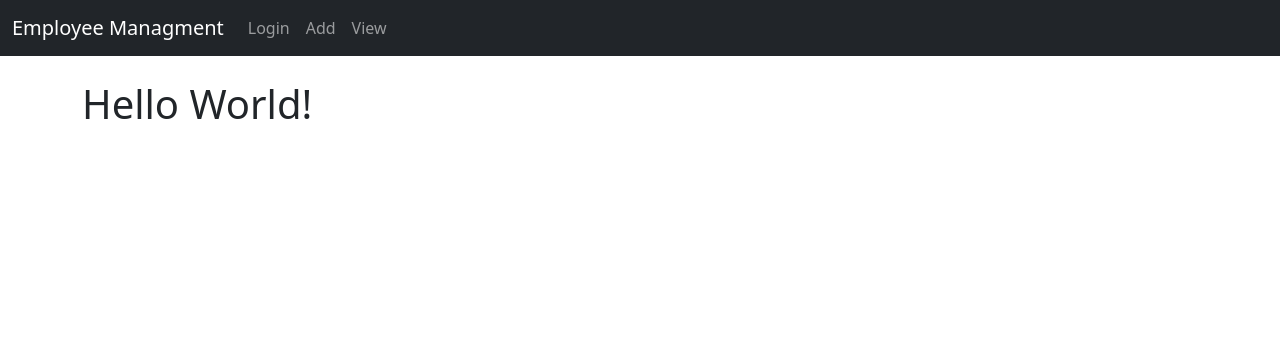
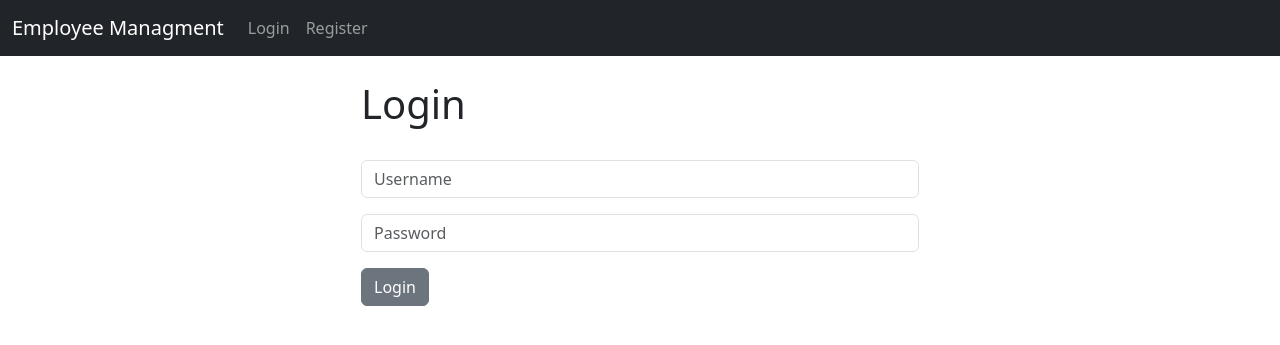
Before and after one commit to Codeyg12/Employee_Management, a Django app: page / in a window 1280 px wide. Shown: the top 345 px of the page. Run offline with Django 4.2, Linux system fonts and the light colour scheme.

Commit message:
adding login and logout

```diff
--- a/webpage/templates/home.html
+++ b/webpage/templates/home.html
@@ -1,3 +1,29 @@
 {% extends 'base.html' %} {% block content %}
-<h1>Hello World!</h1>
+<div class="col-md-6 offset-md-3">
+    <h1>Login</h1>
+    <br />
+
+    <form action="{% url 'home' %}" method="POST">
+      {% csrf_token %}
+      <div class="mb-3">
+        <input
+          type="text"
+          class="form-control"
+          name="username"
+          placeholder="Username"
+          required
+        />
+      </div>
+      <div class="mb-3">
+        <input
+          type="password"
+          class="form-control"
+          name="password"
+          placeholder="Password"
+          required
+        />
+      </div>
+      <button type="submit" class="btn btn-secondary">Login</button>
+    </form>
+  </div>
 {% endblock %}
--- a/webpage/templates/navbar.html
+++ b/webpage/templates/navbar.html
@@ -14,15 +14,24 @@
       </button>
       <div class="collapse navbar-collapse" id="navbarSupportedContent">
         <ul class="navbar-nav me-auto mb-2 mb-lg-0">
-          <li class="nav-item">
-            <a class="nav-link" href="{% url 'home' %}">Login</a>
-          </li>
+          {% if user.is_authenticated %}
           <li class="nav-item">
             <a class="nav-link" href="{% url 'add' %}">Add</a>
           </li>
           <li class="nav-item">
             <a class="nav-link" href="{% url 'view' %}">View</a>
           </li>
+          <li class="nav-item">
+            <a class="nav-link" href="{% url 'logout' %}">Logout</a>
+          </li>
+          {% else %}
+          <li class="nav-item">
+            <a class="nav-link" href="{% url 'home' %}">Login</a>
+          </li>
+          <li class="nav-item">
+            <a class="nav-link" href="{% url 'home' %}">Register</a>
+          </li>
+          {% endif %}
         </ul>
       </div>
     </div>
--- a/webpage/urls.py
+++ b/webpage/urls.py
@@ -12,4 +12,5 @@ urlpatterns = [
     path('view_departments', views.view_departments, name='view_departments'),
     path('view_roles', views.view_roles, name='view_roles'),
     path('view_budgets', views.view_budgets, name='view_budgets'),
+    path('logout', views.logout_user, name='logout')
 ]
--- a/webpage/views.py
+++ b/webpage/views.py
@@ -4,7 +4,21 @@ from django.contrib import messages
 
 # Create your views here.
 def home(request):
-    return render(request, 'home.html', {})
+    if request.method == 'POST':
+        username = request.POST['username']
+        password = request.POST['password']
+
+        user = authenticate(request, username=username, password=password)
+        if user is not None:
+            login(request, user)
+            messages.success(request, 'Log in successful')
+            return redirect('home')
+        else:
+            messages.error(request, 'There was an error logging in')
+            return redirect('home')
+
+    else:
+        return render(request, 'home.html', {})
 
 def add(request):
     return render(request, 'add.html', {})
@@ -32,3 +46,8 @@ def view_roles(request):
 
 def view_budgets(request):
     return render(request, 'view_budgets.html', {})
+
+def logout_user(request):
+    logout(request)
+    messages.success(request, 'You have been logged out')
+    return redirect('home')
```
